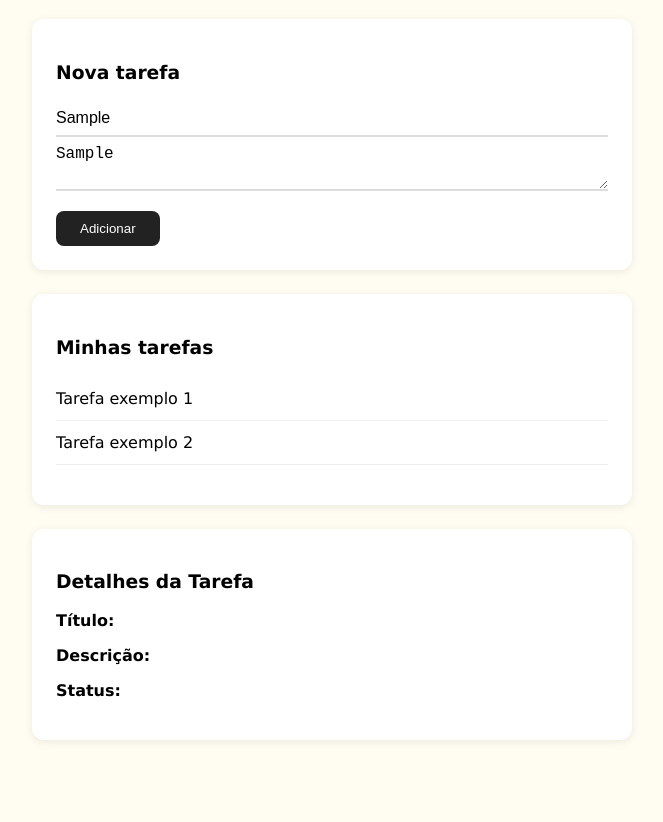
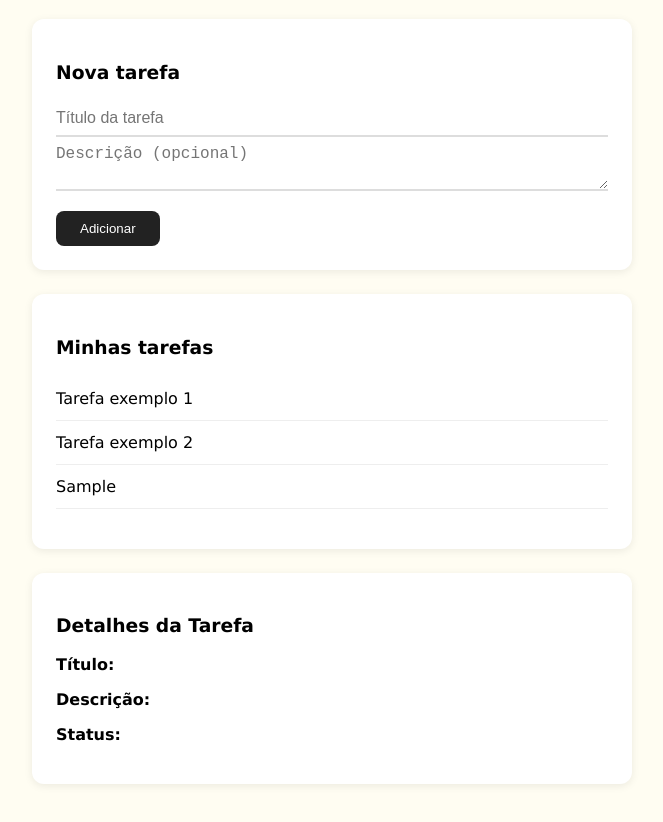
Before and after one commit to bruna-giovanella/makeIt-fabrica-de-software, a plain HTML site: page index.html in a window 1280 px wide. Both pictures are taken after typing "Sample", "Sample" into the empty fields and a click on the button "Adicionar". Shown: the part 82-904 px from the top of the page, without its empty margins (308-971 px from the left). Before the commit the page ends 866 px from the top, so only its background shows below. Drawn offline with Linux system fonts and the light colour scheme.

Commit message:
criado eventlistner

```diff
--- a/index.html
+++ b/index.html
@@ -33,5 +33,7 @@
         <p><strong>Status:</strong> <span id="detalhe-status"></span></p>
     </section>
 
+    <script src="script.js"></script>
+
 </body>
 </html>
--- a/script.js
+++ b/script.js
@@ -0,0 +1,61 @@
+const titulo = document.getElementById('titulo');
+
+const descricao = document.getElementById('descricao');
+
+const btnAdicionar = document.getElementById('btn-adicionar');
+
+const lista = document.getElementById('lista');
+
+const detalheTitulo = document.getElementById('detalhe-titulo');
+
+const detalheDescricao = document.getElementById('detalhe-descricao');
+
+const detalheStatus = document.getElementById('detalhe-status');
+
+const tarefas = [];
+
+btnAdicionar.addEventListener('click', function() {
+
+    const valorTitulo = titulo.value;
+
+    if (valorTitulo.trim() === '') {
+
+        alert('O título é obrigatório');
+
+        return;
+
+    }
+
+    const novaTarefa = {
+
+        titulo: valorTitulo,
+
+        descricao: descricao.value,
+
+        status: 'pendente'
+
+    };
+
+    tarefas.push(novaTarefa);
+
+    const novoItem = document.createElement('li');
+
+    novoItem.textContent = valorTitulo;
+
+    lista.appendChild(novoItem);
+
+    novoItem.addEventListener('click', function() {
+
+        detalheTitulo.textContent = novaTarefa.titulo;
+
+        detalheDescricao.textContent = novaTarefa.descricao;
+
+        detalheStatus.textContent = novaTarefa.status;
+
+    });
+
+    titulo.value = '';
+
+    descricao.value = '';
+
+})
--- a/style.css
+++ b/style.css
@@ -52,4 +52,5 @@ ul {
 li {
   padding: 12px 0;
   border-bottom: 1px solid #eeeeee;
+  cursor: pointer;
 }
```
